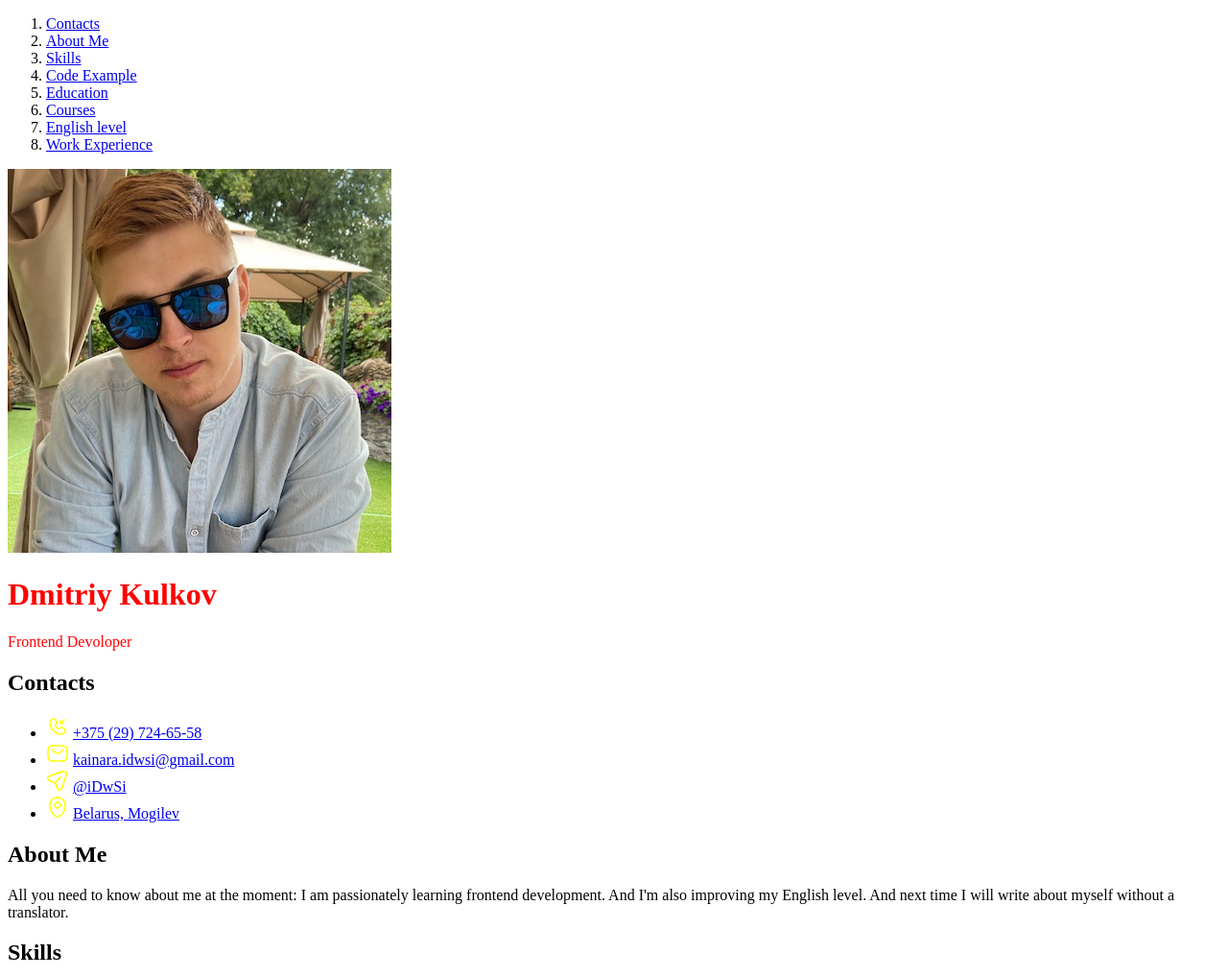
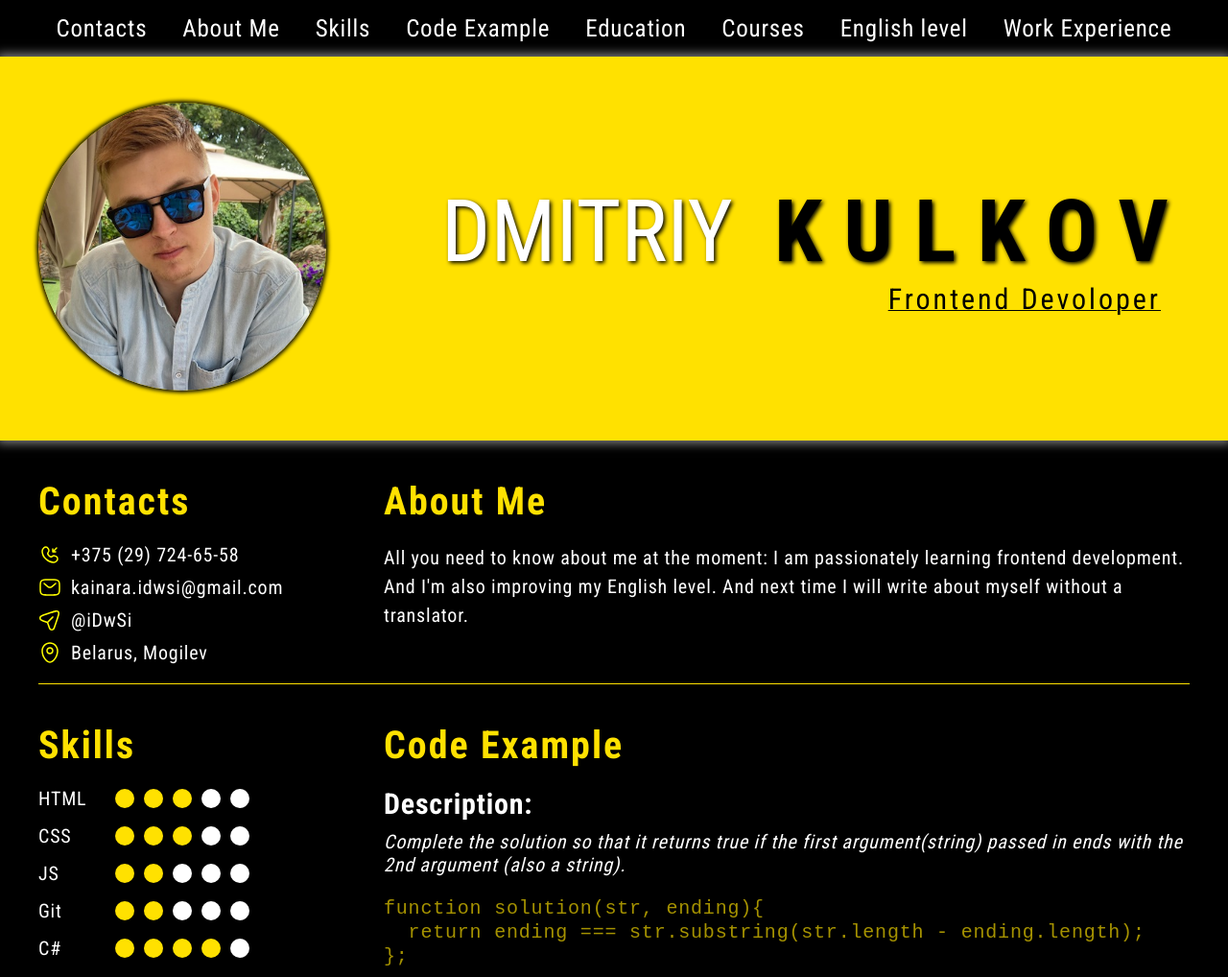
Before and after one commit to Kain4ra/rsschool-cv, a plain HTML site: page index.html in a window 1280 px wide. Shown: the top 1018 px of the page at 96% size. Drawn offline with Linux system fonts and the light colour scheme.

Commit message:
feat: update style.css

```diff
--- a/CSS/style.css
+++ b/CSS/style.css
@@ -1,3 +1,241 @@
-.heading {
-  color: red;
+*,
+*::after,
+*::before {
+  margin: 0;
+  padding: 0;
+  box-sizing: border-box;
 }
+
+body {
+  font-family: 'Roboto Condensed', sans-serif;
+  font-size: 20px;
+  letter-spacing: .04em;
+  color: white;
+  background-color: black;
+}
+
+li {
+  list-style: none;
+}
+
+a {
+  text-decoration: none;
+  color: white;
+  transition: all .1s;
+}
+
+a:hover {
+  color: rgba(255, 255, 255, .8);
+}
+
+body {
+  width: 100%;
+}
+
+.wrap {
+  width: 1200px;
+  margin: 0 auto;
+}
+
+/* Nav start */
+.nav-list {
+  display: flex;
+  flex-wrap: wrap;
+  justify-content: space-around;
+}
+
+.nav-item {
+  padding-top: 15px;
+  padding-bottom: 15px;
+}
+
+.nav-link {
+  font-size: 25px;
+}
+/* Nav end */
+
+/* Header start */
+.header {
+  min-width: 1200px;
+  height: 400px;
+  background-color: #ffe100;
+  box-shadow: 0px 0px 10px 3px grey;
+  margin-bottom: 40px;
+}
+
+.wrap-header {
+  height: inherit;
+  display: flex;
+  flex-wrap: wrap;
+  justify-content: space-between;
+  align-items: center;
+}
+
+.my-photo {
+  width: 300px;
+  border-radius: 50%;
+  box-shadow: 0px 0px 4px 2px black;
+}
+
+.title {
+  font-size: 90px;
+  font-weight: 700;
+  letter-spacing: .25em;
+  text-transform: uppercase;
+  color: black;
+  text-shadow: 2px 2px 4px black;
+}
+
+.title span {
+  font-size: 90px;
+  font-weight: 400;
+  letter-spacing: 0em;
+  color: white;
+}
+
+.subtitle {
+  padding-right: 30px;
+  text-align: end;
+  font-size: 30px;
+  letter-spacing: .1em;
+  color: black;
+  text-decoration: underline 1px;
+}
+/* Header end */
+
+/* Main start */
+.container {
+  display: flex;
+  justify-content: space-between;
+  margin-bottom: 40px;
+  padding-bottom: 10px;
+}
+
+.container:not(:last-child) {
+  border-bottom: 1px solid #ffe100;
+}
+
+.right-box {
+  width: 70%;
+}
+
+.section-title {
+  margin-bottom: 20px;
+  font-size: 40px;
+  letter-spacing: .05em;
+  color: #ffe100;
+}
+/* Contacts & About me start */
+.contacts-item {
+  display: flex;
+  align-items: center;
+  margin-bottom: 10px;
+}
+
+.contacts-ico {
+  margin-right: 10px;
+}
+
+.text {
+  line-height: 1.5em;
+}
+/* Contacts & About me end */
+
+/* Skill & Code Example start */
+.skills-item {
+  display: flex;
+  align-items: center;
+  justify-content: space-between;
+  margin-bottom: 15px;
+}
+
+.level-list {
+  display: flex;
+  align-items: center;
+  justify-content: space-around;
+  margin-left: 20px;
+}
+
+.level-item {
+  margin-left: 10px;
+  width: 20px;
+  height: 20px;
+  border-radius: 50%;
+  background-color: white;
+  transition: all .1s;
+}
+
+.level-item:hover {
+  transform: scale(110%);
+}
+
+.level-done {
+  background-color: #ffe100;
+}
+
+.code-title{
+  font-size: 30px;
+  margin-bottom: 10px;
+}
+
+.code-description {
+  font-style: italic;
+  margin-bottom: 20px;
+}
+
+.code-example {
+  color: #ffe100a5;
+}
+/* Skill & Code Example end */
+
+/* Education & Courses start */
+.education-item {
+  margin-bottom: 10px;
+}
+
+.courses-item {
+  margin-bottom: 10px;
+}
+
+.courses-status {
+  font-style: italic;
+  color: #ffe100a5;
+}
+/* Education & Courses end */
+
+/* English level & Work Experience start */
+.level-color {
+  color: #ffe100;
+}
+/* English level & Work Experience end */
+
+/* Main end */
+
+/* Footer start */
+.footer {
+  padding: 20px 0px;
+  box-shadow: 0px 0px 10px 3px grey;
+  background-color: #ffe100;
+}
+
+.wrap-footer {
+  display: flex;
+  justify-content: space-between;
+  align-items: center;
+}
+
+.github-logo {
+  width: 50px;
+  height: 50px;
+}
+
+.rss-logo {
+  width: 70px;
+  height: 70px;
+}
+
+.data {
+  font-weight: 700;
+  color: black;
+}
+/* Footer end */
```
